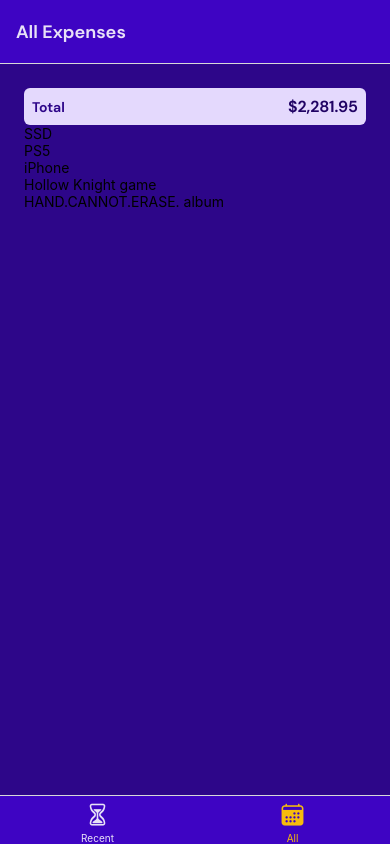
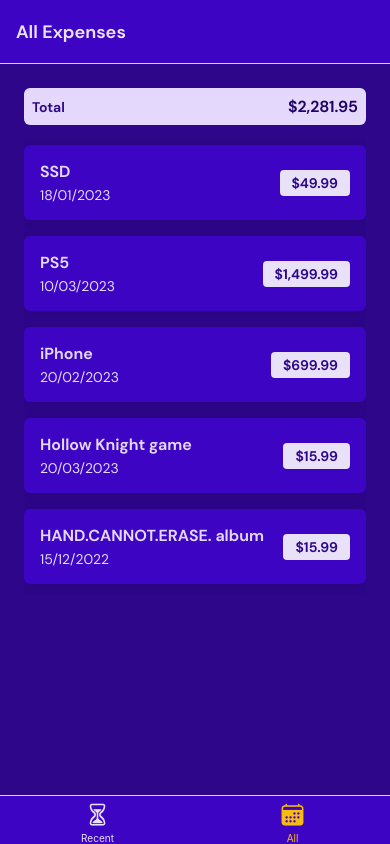
Before and after one commit to gguilhermelopes/react-native-expense-tracker, a React Native app: screen /AllExpenses in a window 390 px wide. Built offline with nearby package versions, Linux system fonts and the light colour scheme.

Commit message:
stlye: add style to ExpenseItem (single item of ExpensesList)

```diff
--- a/components/ExpensesOutput/ExpenseItem.js
+++ b/components/ExpensesOutput/ExpenseItem.js
@@ -1,14 +1,67 @@
-import { StyleSheet, Text, View } from "react-native";
-import React from "react";
+import { Pressable, StyleSheet, Text, View } from "react-native";
+import { GlobalStyles } from "../../constants/styles";
 
-const ExpenseItem = () => {
+const ExpenseItem = ({ description, date, amount }) => {
   return (
-    <View>
-      <Text>ExpenseItem</Text>
-    </View>
+    <Pressable>
+      <View style={styles.expenseItemContainer}>
+        <View>
+          <Text style={[styles.textBase, styles.descriptionText]}>
+            {description}
+          </Text>
+          <Text style={styles.textBase}>
+            {date.toLocaleDateString("en-GB")}
+          </Text>
+        </View>
+        <View style={styles.amountContainer}>
+          <Text style={[styles.textBase, styles.amountText]}>
+            {amount.toLocaleString("en-US", {
+              style: "currency",
+              currency: "USD",
+            })}
+          </Text>
+        </View>
+      </View>
+    </Pressable>
   );
 };
 
 export default ExpenseItem;
 
-const styles = StyleSheet.create({});
+const styles = StyleSheet.create({
+  expenseItemContainer: {
+    padding: 16,
+    marginVertical: 8,
+    backgroundColor: GlobalStyles.colors.primary500,
+    flexDirection: "row",
+    justifyContent: "space-between",
+    alignItems: "center",
+    borderRadius: 6,
+    shadowColor: GlobalStyles.colors.primary800,
+    shadowRadius: 8,
+    shadowOffset: { width: 0, height: 2 },
+    shadowOpacity: 0.3,
+    elevation: 2,
+  },
+  textBase: {
+    color: GlobalStyles.colors.primary50,
+    fontFamily: "dm-sans",
+  },
+  descriptionText: {
+    fontSize: 16,
+    fontFamily: "dm-sans-bold",
+    marginBottom: 4,
+  },
+  amountContainer: {
+    paddingHorizontal: 12,
+    paddingVertical: 4,
+    backgroundColor: GlobalStyles.colors.primary25,
+    justifyContent: "center",
+    alignItems: "center",
+    borderRadius: 4,
+  },
+  amountText: {
+    color: GlobalStyles.colors.primary700,
+    fontFamily: "dm-sans-bold",
+  },
+});
--- a/components/ExpensesOutput/ExpensesList.js
+++ b/components/ExpensesOutput/ExpensesList.js
@@ -1,8 +1,9 @@
 import { StyleSheet, FlatList, Text } from "react-native";
 import React from "react";
+import ExpenseItem from "./ExpenseItem";
 
 const renderExpenseItem = ({ item }) => {
-  return <Text>{item.description}</Text>;
+  return <ExpenseItem {...item} />;
 };
 
 const ExpensesList = ({ expenses }) => {
--- a/components/ExpensesOutput/ExpensesOutput.js
+++ b/components/ExpensesOutput/ExpensesOutput.js
@@ -51,7 +51,8 @@ export default ExpensesOutput;
 const styles = StyleSheet.create({
   container: {
     flex: 1,
-    padding: 24,
+    paddingHorizontal: 24,
+    paddingTop: 24,
     backgroundColor: GlobalStyles.colors.primary700,
   },
 });
--- a/components/ExpensesOutput/ExpensesSummary.js
+++ b/components/ExpensesOutput/ExpensesSummary.js
@@ -27,6 +27,7 @@ const styles = StyleSheet.create({
     flexDirection: "row",
     justifyContent: "space-between",
     alignItems: "center",
+    marginBottom: 12,
   },
   periodText: {
     fontFamily: "dm-sans-bold",
```
